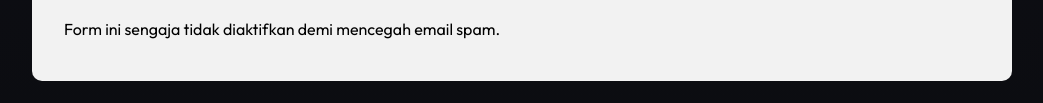
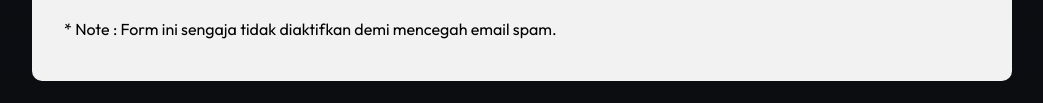
Before and after one commit to DavincyProject/porto-web, a website: page src/about.html in a window 1280 px wide. Shown: the part 1329-1432 px from the top of the page, without its empty margins (118-1161 px from the left). Drawn offline with nearby package versions, Linux system fonts and the light colour scheme; files whose address does not match are found by name.

Commit message:
Update about.html

```diff
--- a/src/about.html
+++ b/src/about.html
@@ -86,7 +86,7 @@
           <button type="submit" value="Submit">Submit</button>
         </form>
       </div>
-      <p><span class="small">Form ini sengaja tidak diaktifkan demi mencegah email spam.</span></p>
+      <p><span class="small">* Note : Form ini sengaja tidak diaktifkan demi mencegah email spam.</span></p>
     </div>
 
     <section id="contacts">
```
